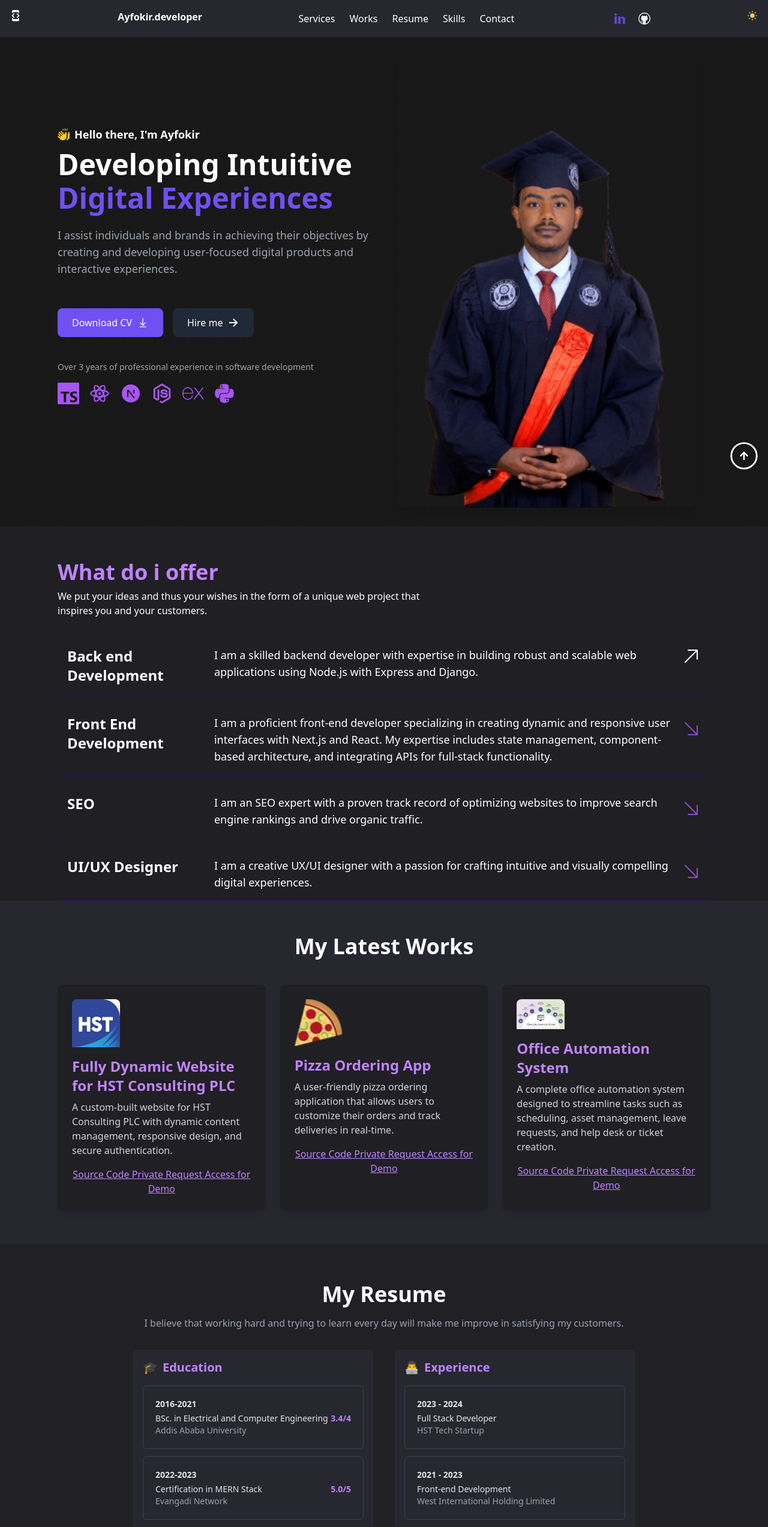
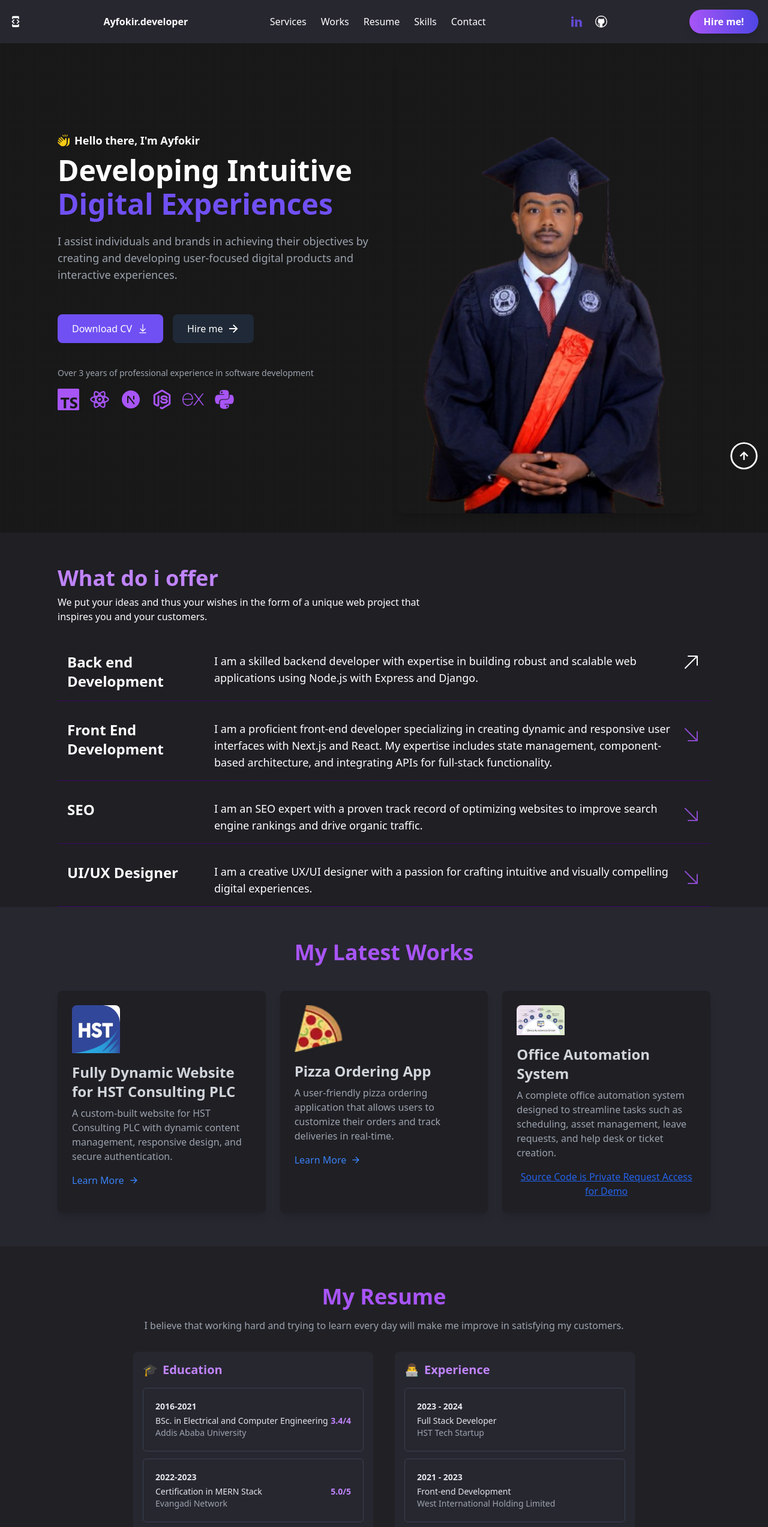
Before and after one commit to ayfokir/portfolio, a Next.js app: page / in a window 1280 px wide. Shown: the top 2546 px of the page at 60% size. Built offline with nearby package versions, Linux system fonts and the light colour scheme.

Commit message:
Neon database is successfully configured and used for production

```diff
--- a/components/getIn-touch/GetInTouch.tsx
+++ b/components/getIn-touch/GetInTouch.tsx
@@ -29,7 +29,7 @@ const GetInTouch = ({id}:PropsTypes) => {
 
   return (
     <div
-    className="bg-gray-900 text-gray-200 py-16 min-h-screen md:px-24 sm:px-16 px-8 flex items-center justify-center"
+    className="bg-gray-900 text-gray-200 py-16 min-h-screen md:px-24 sm:px-16 px-8"
     id={`${id}`}
     >
       {/* Header */}
@@ -64,7 +64,7 @@ const GetInTouch = ({id}:PropsTypes) => {
           ))}
         </div>
 
-        {/* Contact Form
+        {/* Contact Form  */}
 
         <form className="bg-gray-800 p-8 rounded-lg shadow-lg space-y-6"  >
         {error && <p className="text-red-500">{error}</p>}
@@ -147,7 +147,7 @@ const GetInTouch = ({id}:PropsTypes) => {
             <span className="ml-2 text-lg">&rarr;</span>
           </button>
         </form>
-               */}
+
       </div>
     </div>
   );
--- a/components/my-skills/MySkills.tsx
+++ b/components/my-skills/MySkills.tsx
@@ -34,9 +34,9 @@ const MySkills = ({id}:PropsTypes) => {
     <div className="bg-[#272730] text-gray-200 min-h-screen py-16 px-4" id={`${id}`}>
       {/* Header */}
       <div className="text-center mb-12">
-        <h1 className="text-4xl font-bold text-white">My Skills</h1> I&apos;m
+        <h1 className="text-4xl font-bold text-purple-500">My Skills</h1>
         <p className="text-gray-400 mt-4 mx-auto max-w-[800px]">
-          I always strive to transform real-world problems into effective solutions and take great pride in solving <p>People&apos;s</p> challenges. Nothing makes me happier than seeing a satisfied customer.
+        I&apos;m always strive to transform real-world problems into effective solutions and take great pride in solving People&apos;s challenges. Nothing makes me happier than seeing a satisfied customer.
         </p>
       </div>
 
--- a/components/navbar/NavBar.tsx
+++ b/components/navbar/NavBar.tsx
@@ -1,16 +1,15 @@
-'use client'
+"use client";
 import { LuAlignLeft } from "react-icons/lu";
 // import { IoLogoFacebook } from "react-icons/io5";
 // import { FaXTwitter } from "react-icons/fa6";
 import { TiSocialLinkedin } from "react-icons/ti";
 import { VscGithub } from "react-icons/vsc";
-import { IoIosSunny } from "react-icons/io";
+// import { IoIosSunny } from "react-icons/io";
 import { MdDeveloperMode } from "react-icons/md";
-import {  useState } from "react";
+import { useState } from "react";
 import { LiaTimesSolid } from "react-icons/lia";
 import Link from "next/link";
 function Navbar() {
-
   const [isMenuOpen, setIsMenuOpen] = useState(false);
   // const [activeSection, setActiveSection] = useState("");
 
@@ -30,17 +29,25 @@ function Navbar() {
   //   window.addEventListener("scroll", handleScroll);
   //   return () => window.removeEventListener("scroll", handleScroll);
   // }, []);
-  console.log("see isMenuOpen", isMenuOpen)
+  console.log("see isMenuOpen", isMenuOpen);
   return (
-    <nav className="flex gap-4 justify-between  bg-[#272730] p-4  overflow-hidden w-full  sticky top-0  z-[3000]">
+<nav className="flex items-center justify-between bg-[#272730] p-4 overflow-hidden w-full sticky top-0 z-[3000]">
         <div>
-          <MdDeveloperMode  color="white" size={20} className="hidden sm:block" />
-          <div onClick={() => setIsMenuOpen((prev) =>  !prev)} >
-          {isMenuOpen? <LiaTimesSolid color="white" size={20} className="cursor-pointer"  /> : <LuAlignLeft color="white" size={20} className="sm:hidden cursor-pointer"/> }
+        <MdDeveloperMode color="white" size={20} className="hidden sm:block" />
+        <div onClick={() => setIsMenuOpen((prev) => !prev)}>
+          {isMenuOpen ? (
+            <LiaTimesSolid color="white" size={20} className="cursor-pointer" />
+          ) : (
+            <LuAlignLeft
+              color="white"
+              size={20}
+              className="sm:hidden cursor-pointer"
+            />
+          )}
         </div>
       </div>
-      <div className="text-white font-bold">Ayfokir.developer</div>
-      <div className= {` hidden items-center space-x-6 text-white  sm:flex `}>
+      <div className="text-white font-bold ">Ayfokir.developer</div>
+      <div className={` hidden items-center space-x-6 text-white  sm:flex `}>
         <Link href="#services">Services</Link>
         <Link href="#works">Works</Link>
         <Link href="#resume">Resume</Link>
@@ -49,7 +56,11 @@ function Navbar() {
         <Link href="#contact">Contact</Link>
       </div>
 
-      <div className= {`${isMenuOpen ? "flex": "hidden"} h-svh w-svw text-2xl z-[1000] absolute top-14 left-0 bg-slate-800 p-10 transition-all duration-300 ease-in-ou flex-col  space-y-6 text-white  sm:hidden `}>
+      <div
+        className={`${
+          isMenuOpen ? "flex" : "hidden"
+        } h-svh w-svw text-2xl z-[1000] absolute top-14 left-0 bg-slate-800 p-10 transition-all duration-300 ease-in-ou flex-col  space-y-6 text-white  sm:hidden `}
+      >
         {/* <a href="#">About Me</a> */}
         <a href="#">Services</a>
         <a href="#">Works</a>
@@ -68,7 +79,7 @@ function Navbar() {
           target="_blank"
           rel="noopener noreferrer"
         >
-          <TiSocialLinkedin  color="#6449D4" size={30}/>
+          <TiSocialLinkedin color="#6449D4" size={30} />
         </Link>
         <Link
           href={"https://github.com/ayfokir"}
@@ -79,7 +90,14 @@ function Navbar() {
         </Link>
       </div>
       <div>
-      <IoIosSunny  color="#F7CC63" size={20}/>
+        {/* <IoIosSunny  color="#F7CC63" size={20}/> */}
+          <div className="flex items-center justify-center" >
+        <Link href={"#contact"}>
+            <button className="bg-gradient-to-r from-purple-500 to-indigo-600 text-white font-semibold py-2 px-6 rounded-full shadow-lg hover:opacity-90 focus:outline-none">
+              Hire me!
+            </button>
+        </Link>
+          </div>
       </div>
     </nav>
   );
--- a/components/portfolio/MyRecentWorks.tsx
+++ b/components/portfolio/MyRecentWorks.tsx
@@ -44,7 +44,7 @@ const MyRecentWorks = ({ id }: PropsTypes) => {
       className="bg-[#272730] text-white  md:px-24 sm:px-16 px-8 scroll-mt-20 py-14"
       id={`${id}`}
     >
-      <h1 className="text-4xl font-bold text-center text-white mb-11">
+      <h1 className="text-4xl font-bold text-center text-purple-500 mb-11">
         My Latest Works
       </h1>
 
@@ -61,25 +61,25 @@ const MyRecentWorks = ({ id }: PropsTypes) => {
               height={60}
               className="rounded-t-lg object-cover"
             />
-            <h2 className="text-2xl font-semibold text-purple-400 mt-4">
+            <h2 className="text-2xl font-semibold text-gray-300 mt-4">
               {work.title}
             </h2>
-            <p className="text-gray-300 mt-2">{work.description}</p>
+            <p className="text-gray-400 mt-2">{work.description}</p>
             <div className="mt-4">
-              <div className="flex items-center text-purple-400 hover:text-white">
-                {!(work.title === "Office Automation System" || "Pizza Ordering App" ) ? (
+              <div className="flex items-center text-white hover:text-white">
+                {!(work.title === "Office Automation System" ) ? (
                   <Link
                     href={`${work.link}`}
                     target="_blank"
                     rel="noopener noreferrer"
                   >
-                    <div className="flex items-center text-purple-400 hover:text-white">
+                    <div className="flex items-center text-blue-500 hover:text-white">
                       Learn More <IoArrowForwardSharp className="ml-2" />
                     </div>
                   </Link>
                 ) : (
                   <Link href={"#contact"}>
-                    <button className="underline">Source Code Private Request Access for Demo</button>
+                    <button className="underline text-blue-600">Source Code is Private Request Access for Demo</button>
                   </Link>
                 )}
               </div>
--- a/components/resume/Resume.tsx
+++ b/components/resume/Resume.tsx
@@ -59,7 +59,7 @@ const Resume = ({id}:PropsTypes) => {
     <div className="bg-[#212125] text-gray-200 min-h-screen py-16 md:px-24 sm:px-16 px-8" id={`${id}`}>
       {/* Header */}
       <div className="text-center">
-        <h1 className="text-4xl font-bold text-white">My Resume</h1>
+        <h1 className="text-4xl font-bold text-purple-500">My Resume</h1>
         <p className="text-gray-400 mt-4">
           I believe that working hard and trying to learn every day will make me improve in satisfying my customers.
         </p>
```
Lines whose indentation alone changed are shown as unchanged.
